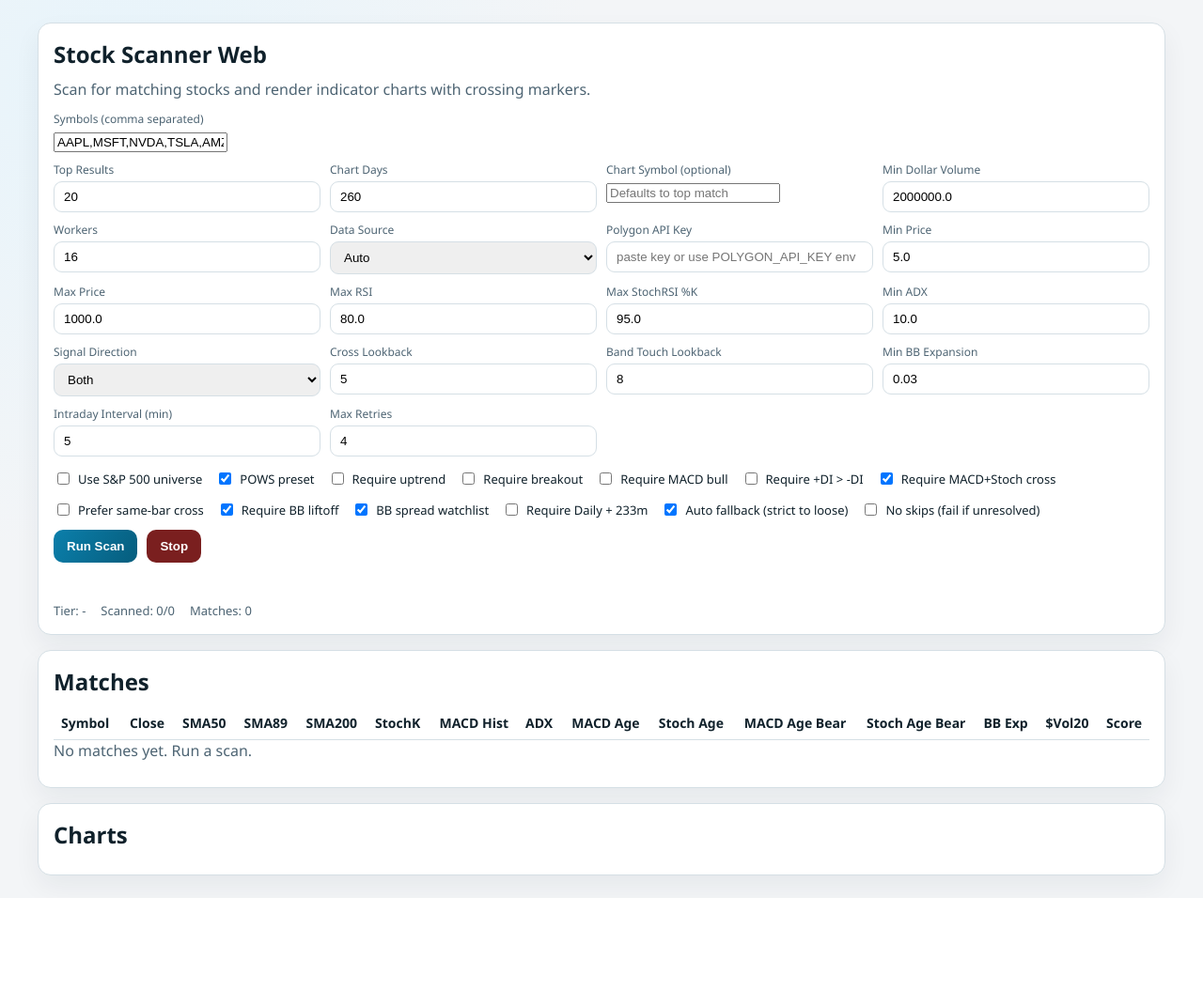
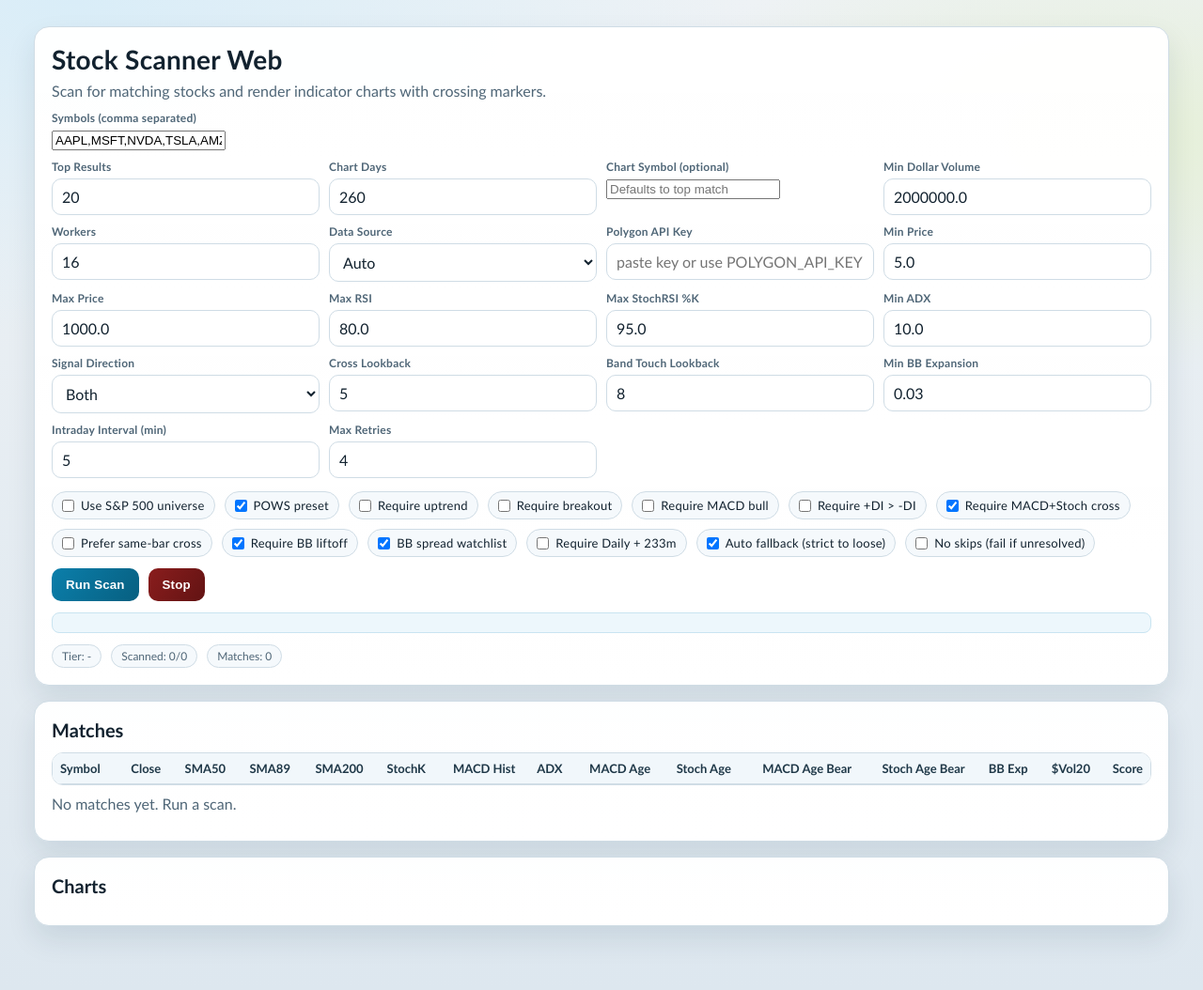
Before and after one commit to jamiewoolner-svg/yep, a Flask app: page / in a window 1280 px wide. Shown: the whole page at 94% size. Before the commit the page ends 956 px from the top, so only its background shows below. Run offline with Flask 3, Linux system fonts and the light colour scheme; lists and menus that the app fills with data are empty; some libraries are stand-ins or nearby versions.

Commit message:
Refresh scanner UI with modern responsive styling

```diff
--- a/templates/index.html
+++ b/templates/index.html
@@ -7,34 +7,128 @@
   <script defer src="https://cdn.plot.ly/plotly-2.35.2.min.js"></script>
   <style>
     :root {
-      --bg: #f3f5f7;
+      --bg: #eef2f5;
+      --bg2: #dde7ef;
       --card: #ffffff;
-      --ink: #10212b;
-      --muted: #4d6473;
-      --line: #d5dfe5;
+      --ink: #12222f;
+      --muted: #4f6677;
+      --line: #cfdce5;
       --accent: #0b7fab;
-      --accent-2: #0f9d58;
+      --accent-dark: #075f80;
+      --danger: #8a1d1d;
+      --shadow: 0 14px 30px rgba(11, 45, 69, 0.10);
     }
-    body { margin: 0; font-family: "Avenir Next", "Segoe UI", sans-serif; color: var(--ink); background: radial-gradient(circle at 10% 10%, #e7f4fb 0, var(--bg) 35%), var(--bg); }
-    .wrap { max-width: 1200px; margin: 24px auto; padding: 0 16px; }
-    .card { background: var(--card); border: 1px solid var(--line); border-radius: 14px; box-shadow: 0 12px 28px rgba(16,33,43,0.06); padding: 16px; margin-bottom: 16px; }
-    h1 { margin: 0 0 10px; font-size: 24px; }
+    * { box-sizing: border-box; }
+    body {
+      margin: 0;
+      font-family: "Avenir Next", "Trebuchet MS", "Segoe UI", sans-serif;
+      color: var(--ink);
+      background:
+        radial-gradient(1200px 600px at 6% 0%, #d9edf8 0%, transparent 60%),
+        radial-gradient(900px 450px at 94% 14%, #e6f0d8 0%, transparent 55%),
+        linear-gradient(180deg, var(--bg), var(--bg2));
+      min-height: 100vh;
+    }
+    .wrap { max-width: 1240px; margin: 28px auto; padding: 0 16px 24px; }
+    .card {
+      background: linear-gradient(180deg, rgba(255,255,255,0.98), #ffffff);
+      border: 1px solid var(--line);
+      border-radius: 16px;
+      box-shadow: var(--shadow);
+      padding: 18px;
+      margin-bottom: 16px;
+    }
+    h1 { margin: 0 0 8px; font-size: 28px; line-height: 1.15; letter-spacing: 0.01em; }
+    h2 { margin: 0 0 12px; font-size: 20px; line-height: 1.2; }
+    h3 { margin: 12px 0 8px; font-size: 16px; line-height: 1.2; color: var(--ink); }
     p { color: var(--muted); margin: 0 0 12px; }
     .grid { display: grid; gap: 10px; grid-template-columns: repeat(4, minmax(0, 1fr)); }
     .full { grid-column: 1 / -1; }
-    label { font-size: 12px; color: var(--muted); display: block; margin-bottom: 4px; }
-    input[type="text"], input[type="number"] { width: 100%; box-sizing: border-box; border: 1px solid var(--line); border-radius: 9px; padding: 8px 10px; }
-    .checks { display: flex; flex-wrap: wrap; gap: 14px; margin-top: 4px; }
-    .checks label { display: flex; align-items: center; gap: 6px; margin: 0; font-size: 13px; color: var(--ink); }
-    button { border: 0; border-radius: 10px; padding: 10px 14px; background: linear-gradient(120deg, var(--accent), #065d7d); color: white; font-weight: 700; cursor: pointer; }
-    table { width: 100%; border-collapse: collapse; font-size: 14px; }
-    th, td { border-bottom: 1px solid var(--line); padding: 8px; text-align: right; }
+    label { font-size: 12px; color: var(--muted); display: block; margin-bottom: 5px; font-weight: 600; letter-spacing: 0.02em; }
+    input[type="text"], input[type="number"], select {
+      width: 100%;
+      border: 1px solid var(--line);
+      border-radius: 10px;
+      padding: 9px 10px;
+      font: inherit;
+      color: var(--ink);
+      background: #fff;
+      transition: border-color 0.15s ease, box-shadow 0.15s ease;
+    }
+    input:focus, select:focus {
+      outline: 0;
+      border-color: var(--accent);
+      box-shadow: 0 0 0 3px rgba(11, 127, 171, 0.15);
+    }
+    .checks { display: flex; flex-wrap: wrap; gap: 10px; margin-top: 4px; }
+    .checks label {
+      display: inline-flex;
+      align-items: center;
+      gap: 7px;
+      margin: 0;
+      font-size: 13px;
+      color: var(--ink);
+      background: #f5f9fc;
+      border: 1px solid var(--line);
+      border-radius: 999px;
+      padding: 6px 10px;
+      font-weight: 500;
+    }
+    .checks input[type="checkbox"] { margin: 0; }
+    .actions { margin-top: 12px; display: flex; gap: 10px; }
+    button {
+      border: 0;
+      border-radius: 10px;
+      padding: 10px 15px;
+      background: linear-gradient(125deg, var(--accent), var(--accent-dark));
+      color: #fff;
+      font-weight: 700;
+      cursor: pointer;
+      letter-spacing: 0.01em;
+      transition: transform 0.12s ease, opacity 0.12s ease;
+    }
+    button:hover { transform: translateY(-1px); }
+    button:disabled { opacity: 0.55; cursor: not-allowed; transform: none; }
+    #stop-btn { background: linear-gradient(125deg, var(--danger), #621313); }
+    .status {
+      font-weight: 700;
+      color: var(--accent-dark);
+      margin-top: 12px;
+      min-height: 22px;
+      padding: 6px 10px;
+      border-radius: 8px;
+      background: #edf7fc;
+      border: 1px solid #c9e4f1;
+    }
+    .metrics { display: flex; gap: 10px; font-size: 12px; color: var(--muted); margin-top: 8px; flex-wrap: wrap; }
+    .metrics span { background: #f5f9fc; border: 1px solid var(--line); border-radius: 999px; padding: 4px 10px; }
+    .table-wrap { overflow-x: auto; border: 1px solid var(--line); border-radius: 12px; }
+    table { width: 100%; border-collapse: collapse; font-size: 13px; min-width: 980px; background: #fff; }
+    th, td { border-bottom: 1px solid var(--line); padding: 8px; text-align: right; white-space: nowrap; }
+    th { position: sticky; top: 0; background: #f1f7fb; color: #1f3848; font-weight: 700; z-index: 1; }
     th:first-child, td:first-child { text-align: left; }
-    .err { color: #9d1c1c; font-weight: 700; }
-    .status { font-weight: 700; color: var(--accent); margin-top: 10px; min-height: 20px; }
-    .metrics { display: flex; gap: 16px; font-size: 13px; color: var(--muted); margin-top: 6px; }
-    .chart-box { height: 760px; margin-top: 10px; }
-    @media (max-width: 900px) { .grid { grid-template-columns: repeat(2, minmax(0, 1fr)); } .chart-box { height: 620px; } }
+    tbody tr:nth-child(even) { background: #fafcfe; }
+    .err { color: var(--danger); font-weight: 700; margin-top: 8px; }
+    #empty-note { margin-top: 10px; }
+    .chart-box {
+      height: 760px;
+      margin-top: 10px;
+      border: 1px solid var(--line);
+      border-radius: 12px;
+      background: #fff;
+    }
+    @media (max-width: 900px) {
+      .wrap { margin-top: 16px; }
+      h1 { font-size: 24px; }
+      .grid { grid-template-columns: repeat(2, minmax(0, 1fr)); }
+      .chart-box { height: 620px; }
+      .card { padding: 14px; border-radius: 14px; }
+    }
+    @media (max-width: 600px) {
+      .grid { grid-template-columns: 1fr; }
+      .actions { flex-direction: column; }
+      button { width: 100%; }
+    }
   </style>
 </head>
 <body>
@@ -70,7 +164,7 @@
           </div>
           <div>
             <label>Data Source</label>
-            <select name="data_source" style="width: 100%; box-sizing: border-box; border: 1px solid var(--line); border-radius: 9px; padding: 8px 10px;">
+            <select name="data_source">
               <option value="polygon" {% if form_values.data_source == "polygon" %}selected{% endif %}>Polygon</option>
               <option value="auto" {% if form_values.data_source == "auto" %}selected{% endif %}>Auto</option>
               <option value="stooq" {% if form_values.data_source == "stooq" %}selected{% endif %}>Stooq</option>
@@ -87,7 +181,7 @@
           <div><label>Min ADX</label><input type="number" name="min_adx" value="{{ form_values.min_adx }}" step="0.1"></div>
           <div>
             <label>Signal Direction</label>
-            <select name="signal_direction" style="width: 100%; box-sizing: border-box; border: 1px solid var(--line); border-radius: 9px; padding: 8px 10px;">
+            <select name="signal_direction">
               <option value="both" {% if form_values.signal_direction == "both" %}selected{% endif %}>Both</option>
               <option value="bull" {% if form_values.signal_direction == "bull" %}selected{% endif %}>Bullish</option>
               <option value="bear" {% if form_values.signal_direction == "bear" %}selected{% endif %}>Bearish</option>
@@ -114,9 +208,9 @@
             <label><input type="checkbox" name="no_skips" {% if form_values.no_skips %}checked{% endif %}> No skips (fail if unresolved)</label>
           </div>
         </div>
-        <div style="margin-top: 12px; display: flex; gap: 10px;">
+        <div class="actions">
           <button type="submit" id="scan-btn">Run Scan</button>
-          <button type="button" id="stop-btn" style="background: #7a1f1f;">Stop</button>
+          <button type="button" id="stop-btn">Stop</button>
         </div>
       </form>
       <p class="status" id="scan-status"></p>
@@ -129,18 +223,20 @@
     </div>
 
     <div class="card">
-      <h1>Matches</h1>
+      <h2>Matches</h2>
+      <div class="table-wrap">
         <table>
           <thead>
             <tr><th>Symbol</th><th>Close</th><th>SMA50</th><th>SMA89</th><th>SMA200</th><th>StochK</th><th>MACD Hist</th><th>ADX</th><th>MACD Age</th><th>Stoch Age</th><th>MACD Age Bear</th><th>Stoch Age Bear</th><th>BB Exp</th><th>$Vol20</th><th>Score</th></tr>
           </thead>
           <tbody id="results-body"></tbody>
         </table>
+      </div>
       <p id="empty-note">No matches yet. Run a scan.</p>
     </div>
 
     <div class="card">
-      <h1>Charts</h1>
+      <h2>Charts</h2>
       <div id="charts"></div>
     </div>
   </div>
```
Lines whose indentation alone changed are shown as unchanged.
